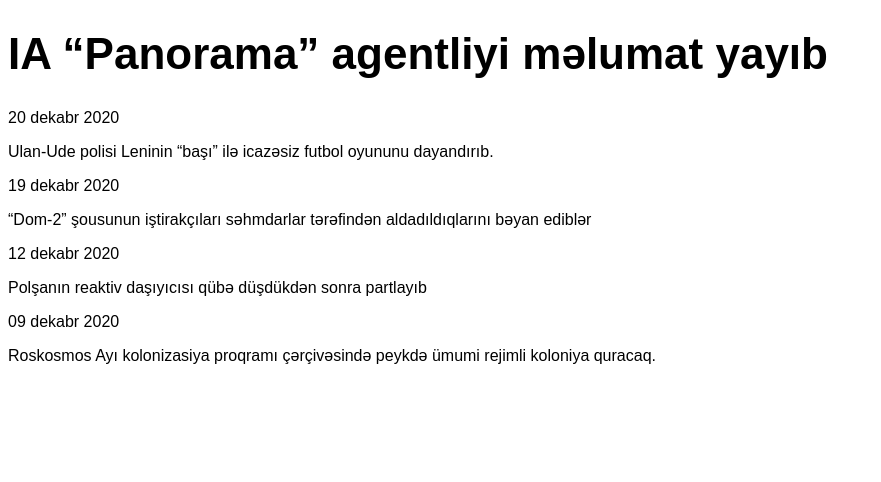
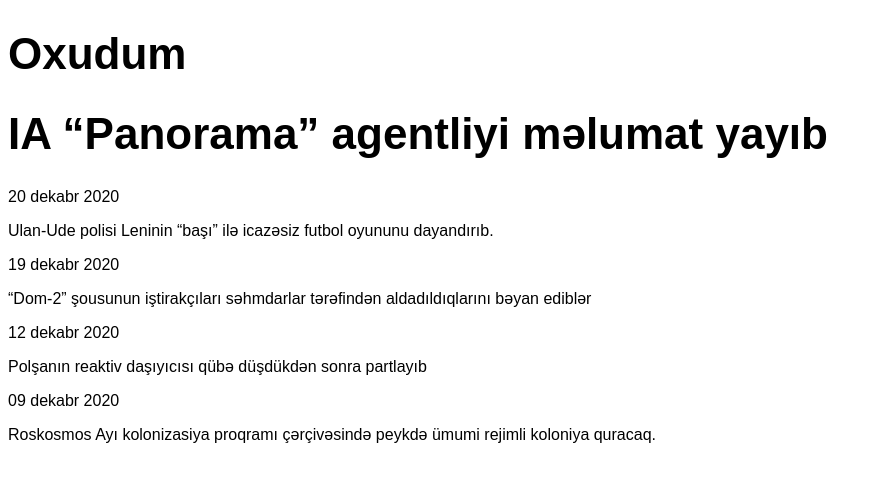
Before and after one commit to GasimovOrkhan/TASK-15, a plain HTML site: page index.html in a window 1280 px wide. Shown: the whole page, without its empty margins (0-881 px from the left). Drawn offline with Linux system fonts and the light colour scheme.

Commit message:
Update index.html
commited

```diff
--- a/index.html
+++ b/index.html
@@ -7,6 +7,7 @@
     <title>Document</title>
     <link rel="stylesheet" href="style.css">
 </head>
+    <h1>Oxudum</h1>
 
 <body>
     <h1>IA “Panorama” agentliyi məlumat yayıb</h1>
```
